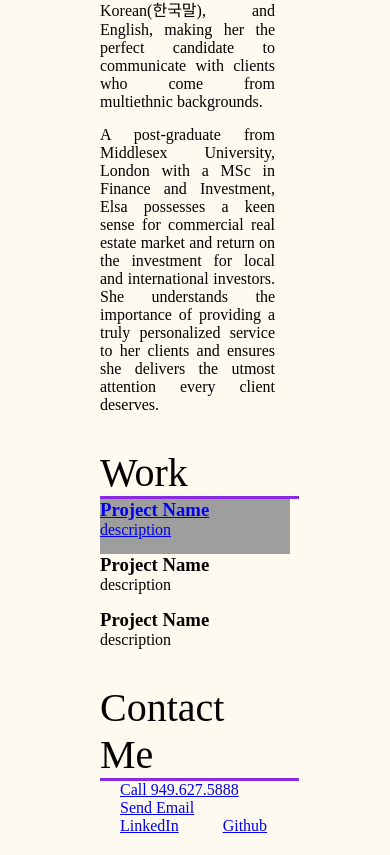
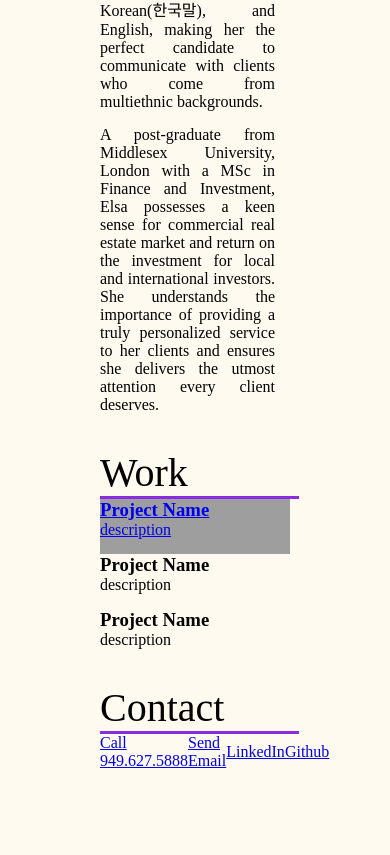
Before and after one commit to elsasuprano/myportfolio, a plain HTML site: page index.html in a window 390 px wide. Shown: the part 721-1576 px from the top of the page. After the commit the page ends 1511 px from the top, so only its background shows below. Drawn offline with Linux system fonts and the light colour scheme; grey boxes are pictures that could not be loaded.

Commit message:
change made on the webiste

```diff
--- a/assets/css/style.css
+++ b/assets/css/style.css
@@ -2,14 +2,19 @@
   margin: 0;
   padding: 0;
 }
+:root {
+    --color-primary: navajowhite;
+    --color-bg-primary: floralwhite;
+    --color-secondary: blueviolet;
+}
 body {
-    background-color: floralwhite;
+    background-color: var(--color-bg-primary);
 }
 nav {
     display: flex;
     padding: 20px;
     justify-content: space-between;
-    background-color: navajowhite
+    background-color: var(--color-primary);
 }
 nav span{
     background: none;
@@ -34,7 +39,7 @@ ul {
     position: absolute;
     bottom: 30px;
     right: 100px;
-    background-color: navajowhite;
+    background-color: var(--color-primary);
     padding: 10px;
 }
 main section {
@@ -45,7 +50,7 @@ main section {
 main section .title {
     font-size: 40px;
     width: 25%;
-    border-right: solid 3px blueviolet;
+    border-right: solid 3px var(--color-secondary);
     text-align: right;
     padding-right: 20px;
 }
@@ -65,7 +70,7 @@ main section .content p{
 .work {
     flex: 1 0 300px;
     height: 200px;
-    background-color: lightblue;
+    background-color: var(--color-bg-primary);
     margin: 10px;
 }
 
@@ -81,6 +86,16 @@ main section .content p{
     background-size: cover;
     min-width: 70%;
 }
+.contact-info ul {
+    display: flex;
+    width: 100%;
+    list-style-type: none;
+    justify-content: space-evenly;
+    align-items: center;
+    height: 100%;
+}
+
+
 @media screen and (max-width: 660px) {
     main section {
         display: flex;
@@ -91,7 +106,7 @@ main section .content p{
         width: 94%;
         text-align: left;
         border-right: none;
-        border-bottom: solid 3px blueviolet;
+        border-bottom: solid 3px var(--color-secondary);
     }
     main section .content {
         width: 100%;
--- a/index.html
+++ b/index.html
@@ -82,13 +82,19 @@
         </section>
 
         <section>
-            <div class="title">Contact Me</div>
-            <div class="content contact-me">
-                <a href="tel=949.627.5888">Call 949.627.5888</a>
-                <a href="mailto: elsamyjin@gmail.com">Send Email</a>
-                <a href="https://www.linkedin.com/in/elsasuprano/" target="_blank">LinkedIn</a>
-                <a href="https://github.com/elsasuprano" target="_blank">Github</a>
-            </div>
+            <div class="title">Contact</div>
+            <div class="content contact-info">
+                <ul>
+
+                <li><a href="tel=949.627.5888">Call 949.627.5888</a></li>
+                <li><a href="mailto: elsamyjin@gmail.com">Send Email</a></li>
+                <li><a href="https://www.linkedin.com/in/elsasuprano/" target="_blank">LinkedIn</a></li>
+                <li><a href="https://github.com/elsasuprano" target="_blank">Github</a></li>
+
+
+            </ul>
+
+        </div>
         </section>
 
     </main>
```
